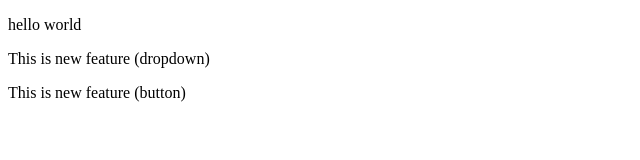
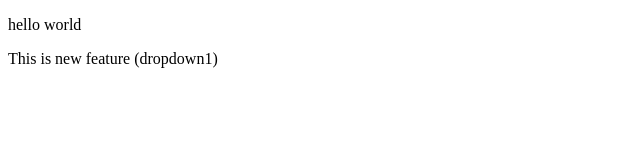
Before and after one commit to Manish-725/localrepo, a plain HTML site: page index.html in a window 1280 px wide. Shown: the whole page, without its empty margins (0-640 px from the left). Drawn offline with Linux system fonts and the light colour scheme.

```diff
--- a/index.html
+++ b/index.html
@@ -8,9 +8,9 @@
 <body>
     <p>hello world</p>
 
-    <p>This is new feature (dropdown)</p>
+    <p>This is new feature (dropdown1)</p>
 
-    <p>This is new feature (button)</p>
+
 
 
 </body>
```
